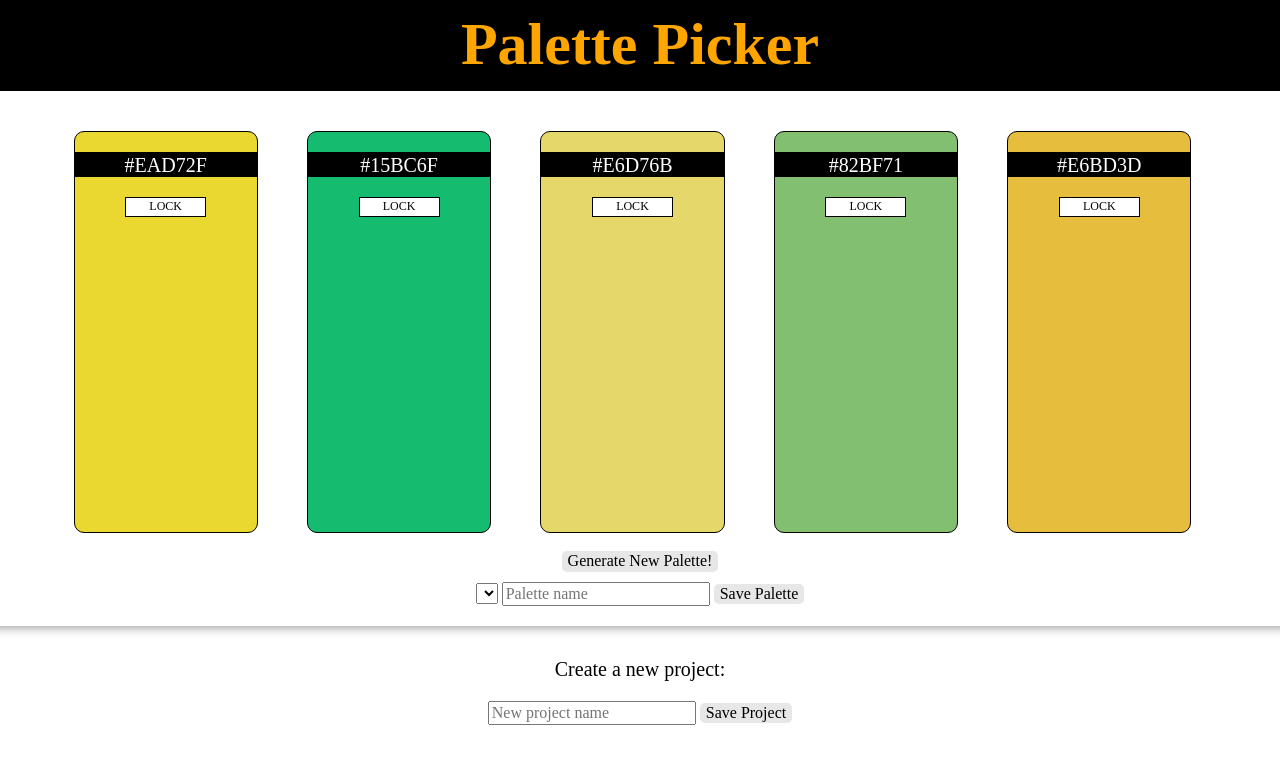
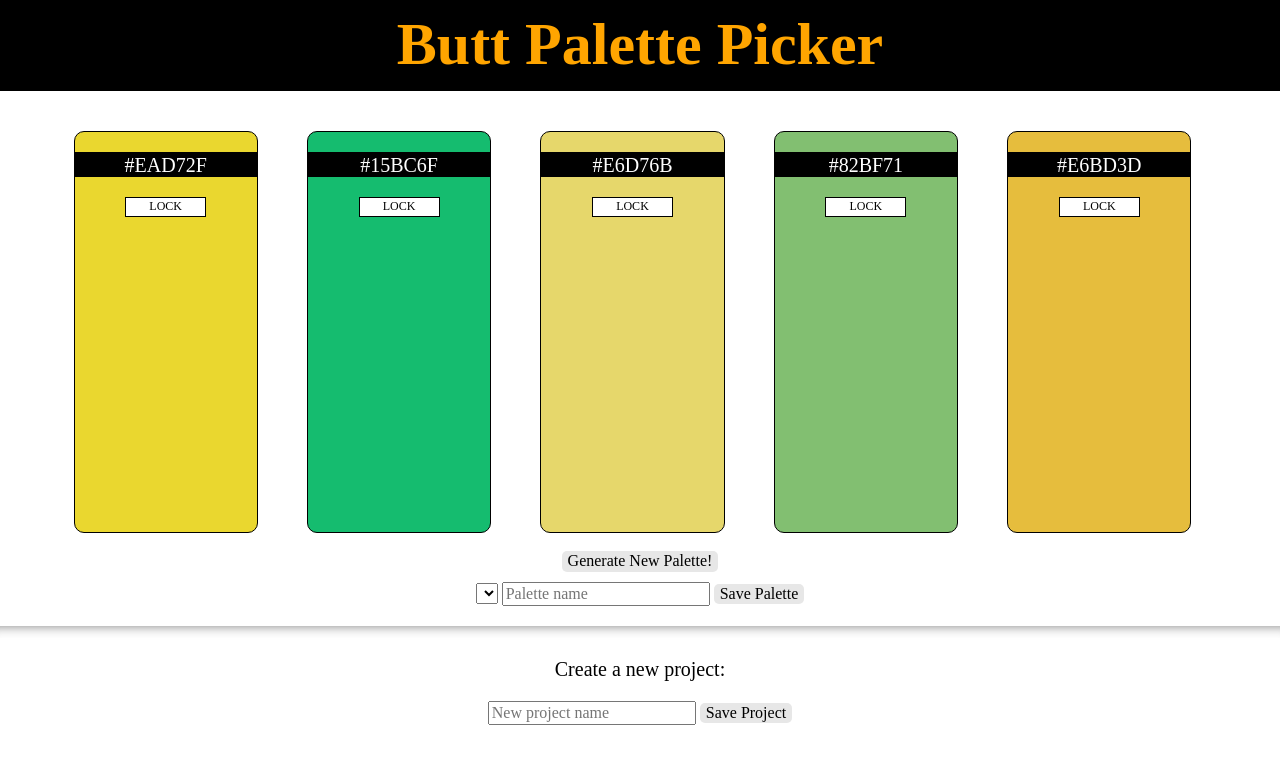
Before and after one commit to CamBuscher/palette-picker, a website: page public/index.html in a window 1280 px wide. Drawn offline with nearby package versions, Linux system fonts and the light colour scheme; no server answers; a web font is replaced by a local one.

Commit message:
Add Butt

```diff
--- a/public/index.html
+++ b/public/index.html
@@ -10,7 +10,7 @@
   <link href="https://fonts.googleapis.com/css?family=Shrikhand" rel="stylesheet">
 </head>
 <body>
-  <h1>Palette Picker</h1>
+  <h1>Butt Palette Picker</h1>
   <div class='colors-container'>
   </div>
 
```
